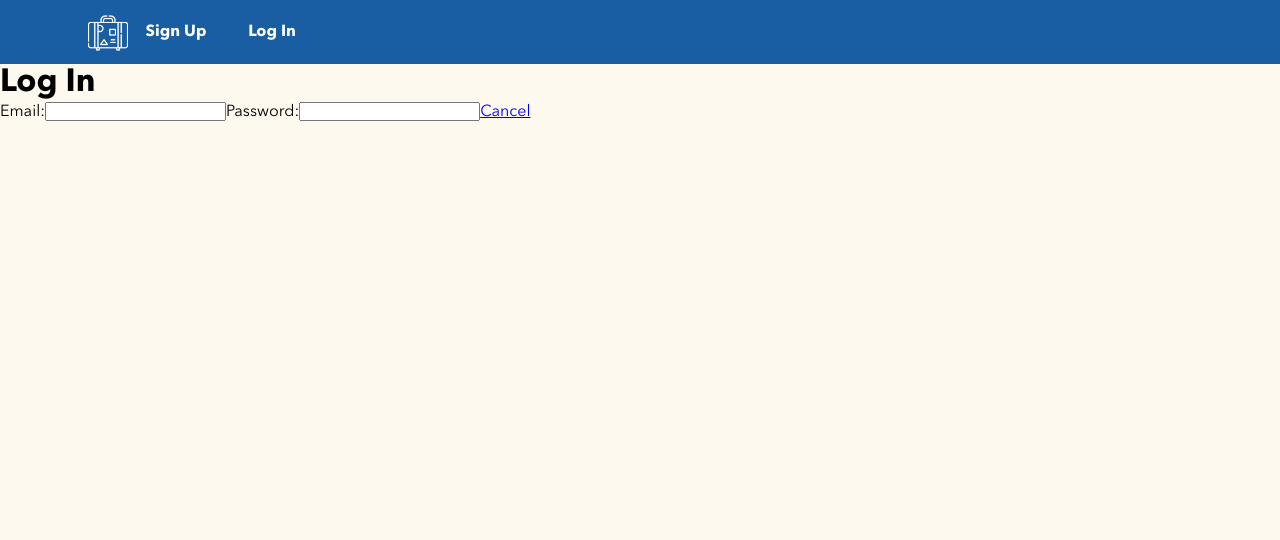
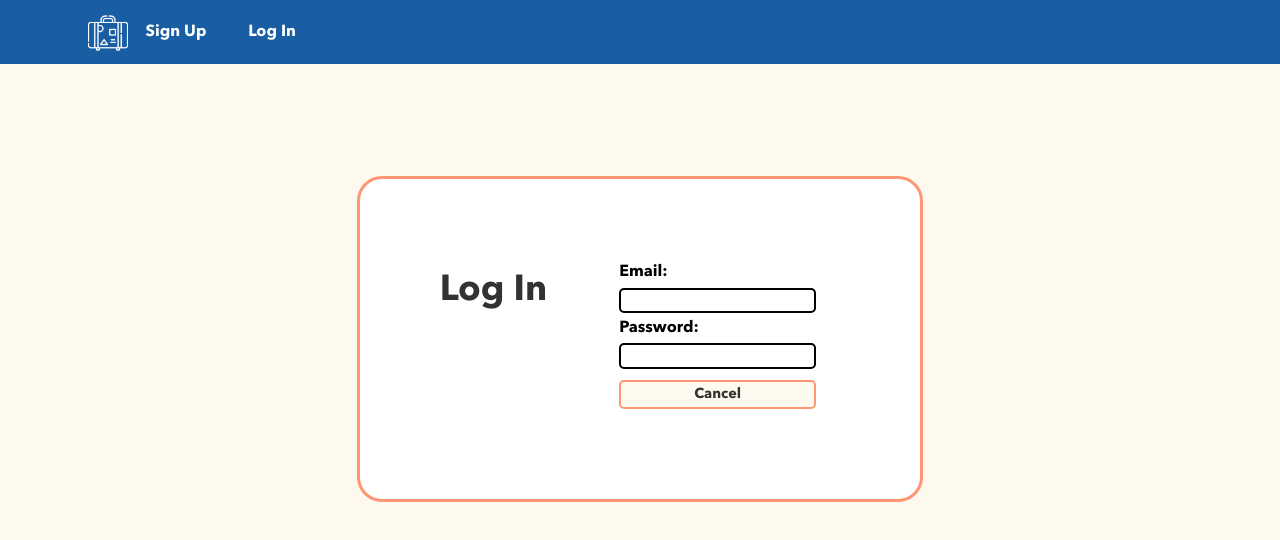
Before and after one commit to mtdecaf/trip-planner-web-app-deployment, a Next.js app in the folder client/: page /LogIn/LogIn in a window 1280 px wide. Shown: the top 540 px of the page. Built offline with nearby package versions, Linux system fonts and the light colour scheme.

Commit message:
updated login page for next js migration

```diff
--- a/client/src/pages/LogIn/LogIn.jsx
+++ b/client/src/pages/LogIn/LogIn.jsx
@@ -3,7 +3,7 @@ import { Navigate } from "react-router-dom";
 import Link from "next/link";
 import { connect } from "react-redux";
 
-import "./LogIn.module.scss";
+import styles from "./LogIn.module.scss";
 
 import store from '../../state/store';
 import { login } from "../../state/features/auth";
@@ -42,18 +42,18 @@ const LogIn = () => {
     };
 
     return (
-        <div className="log-in">
-            <div className="log-in__wrap">
-                <h1 className="log-in__title">Log In</h1>
-                <form className="log-in__form" onSubmit={handleSubmit}>
-                    <label className="log-in__form-label">Email:</label>
-                    <input className="log-in__form-input" type="text" name="email" onChange={handleChange} value={user.email} />
-                    <label className="log-in__form-label">Password:</label>
-                    <input className="log-in__form-input" type="password" name="password" onChange={handleChange} value={user.password} />
-                    {errorMessage && <p className="log-in__error">{errorMessage}</p>}
+        <div className={styles["log-in"]}>
+            <div className={styles["log-in__wrap"]}>
+                <h1 className={styles["log-in__title"]}>Log In</h1>
+                <form className={styles["log-in__form"]} onSubmit={handleSubmit}>
+                    <label className={styles["log-in__form-label"]}>Email:</label>
+                    <input className={styles["log-in__form-input"]} type="text" name="email" onChange={handleChange} value={user.email} />
+                    <label className={styles["log-in__form-label"]}>Password:</label>
+                    <input className={styles["log-in__form-input"]} type="password" name="password" onChange={handleChange} value={user.password} />
+                    {errorMessage && <p className={styles["log-in__error"]}>{errorMessage}</p>}
                     {/* if the user is logged in, redirect to the home page */}
                     {/* {isAuthenticated ? <Navigate to="/" /> : <input className="log-in__form-button" type="submit" value="Log In" />} */}
-                    <Link href="/" className="log-in__form-button"><a>Cancel</a></Link>
+                    <Link href="/"><a className={styles["log-in__form-button"]}>Cancel</a></Link>
                 </form>
             </div>
         </div>
--- a/client/src/pages/LogIn/LogIn.module.scss
+++ b/client/src/pages/LogIn/LogIn.module.scss
@@ -29,7 +29,7 @@
     &__title{
         color: $text-light;
         font-size: 1.75rem;
-        margin: 1rem 0;
+        margin: 2.5rem 1.5rem 1rem 1.5rem;
         @include tablet{
             font-size: 2.25rem;
             margin:0 3rem 6rem 0;
@@ -61,6 +61,7 @@
         }
         &-button{
             text-decoration: none;
+            text-align: center;
             @include button-styling;
         }
     }
```
